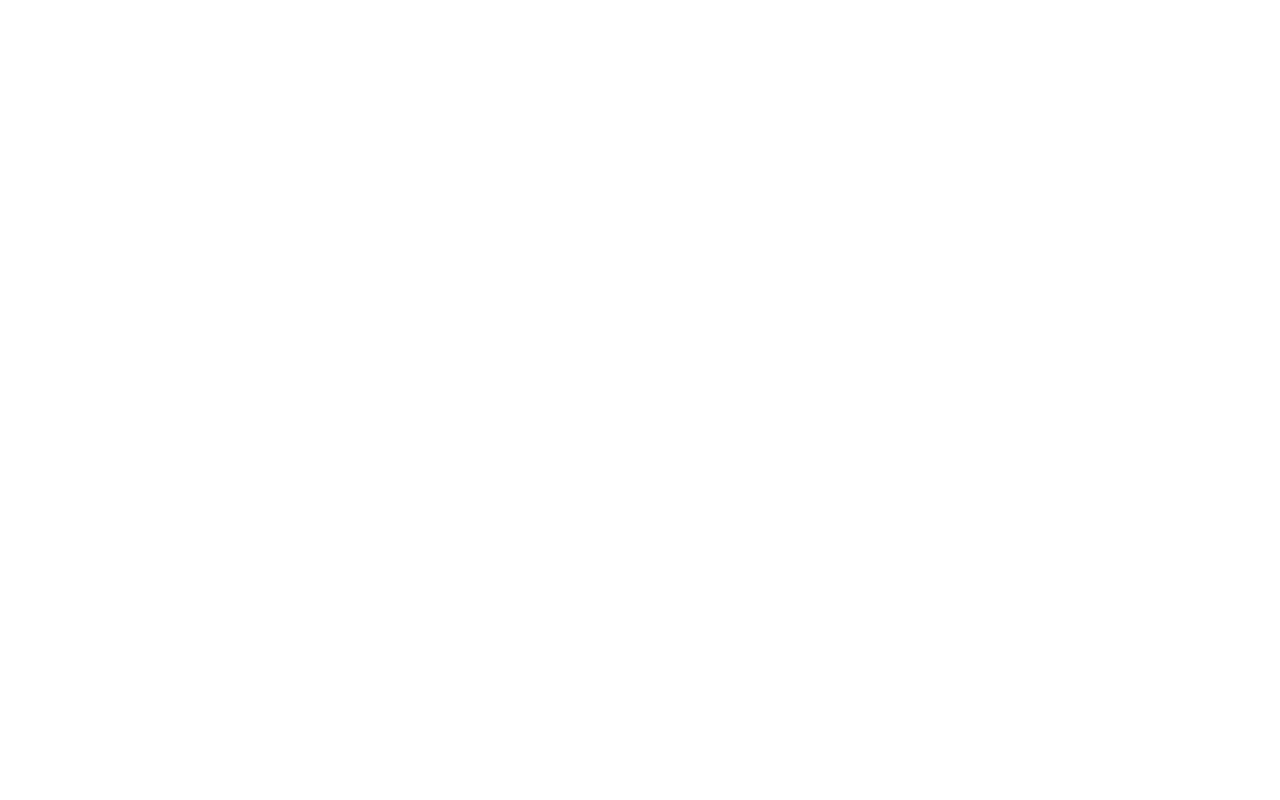
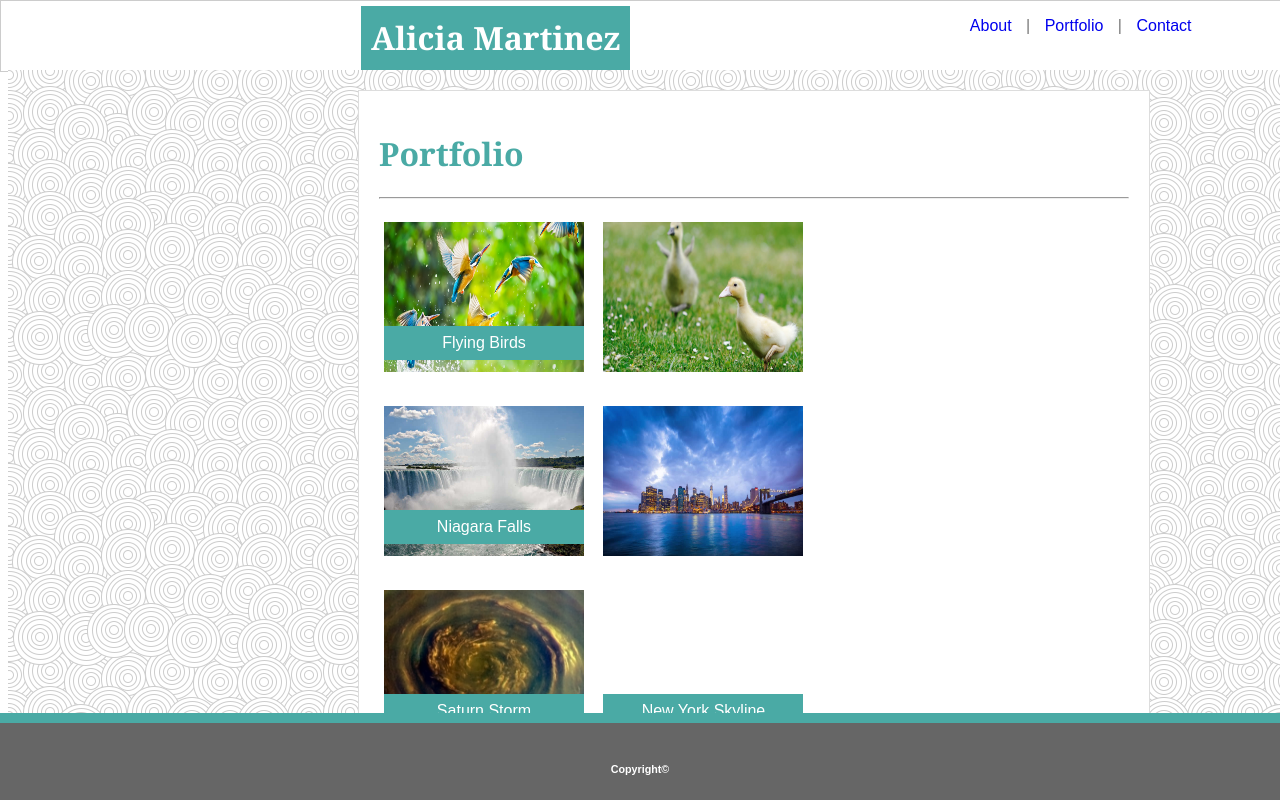
Before and after one commit to Mamava18/Basic-Portfolio, a plain HTML site: page portfolio.html in a window 1280 px wide. Drawn offline with Linux system fonts and the light colour scheme.

Commit message:
Completed HW

```diff
--- a/assets/css/style.css
+++ b/assets/css/style.css
@@ -1,62 +1,125 @@
-/*This is to style my index.html file*/
-*{
-    /*box-sizing: border-box;*/
-}
+/*This is to style my index.html file, contact.html and portfolio.html*/
 
 body{
-    width: 960px;
-    background-image: url(../images/squared_metal/squared_metal.png);
+    box-sizing: border-box;
+    font-family: Arial, Helvetica, sans-serif;
+    color: #777777;
 }
 
 header{
-    background-color: aliceblue;
-    width: 960px;
+    background-color: #ffffff;
     height: 70px;
+    border: 1px #cccccc solid;
+    position: fixed;
+    top: 0px;
+    left: 0px;
+    width: 100%;
 }
 
 .name{
-    margin-top: 0px;
-    margin-left: 0px;
+    color: white;
     background-color: #4aaaa5;
-    width: 300px;
     height: 50px;
     text-align: center;
     padding: 10px;
+    float: left;
+    margin: 5px 250px 0px 360px;
+}
+
+.navigation{
+    display: inline;
+    word-spacing: 10px;
+    text-align: center;
+}
+
+a{
+    text-decoration: none;
+}
+
+a:hover{
+    background-color: #20b2aa;
+}
+
+.wrapper{
+    background-image: url("../images/swirl_pattern/swirl_pattern.png");
+    height: 100%;
+    width: 100%;
+    position: fixed;
+    top: 70px;
+}
+
+.maincontent{
+    max-width: 750px;
+    height: auto;
+    border: #dddddd 1px solid;
+    background-color: #ffffff;
+    padding: 20px;
+    position: relative;
+    top: 20px;
+    margin-left: 350px;
+}
+
+h1{
+    color: #4aaaa5;
+    font-family: Georgia, 'Times New Roman', Times, serif;
 }
 
 footer{
-    margin-top: 15px;
-    border-top: 20px;
-    border-top: solid;
+    position:fixed;
+    left: 0px;
+    bottom: 0px;
+    width: 100%;
+    border-top: 10px #4aaaa5 solid;
     padding-top: 15px;
-    border-top-color: #4aaaa5;
     text-align: center;
     background-color: #666666;
     color: white;
-    letter-spacing: 1px;
 }
 
-img{
+.mypic{
     float: left;
     margin: 10px;
-    width: 400px;
+    width: 300px;
     height: 200px;
 }
 
-.box{
-    width: 100px;
-    height: 30px;
-    text-align: center;
+button{
+    background-color: #4aaaa5;
+    color: white;
+    position: absolute;
+    left: 20px;
+    bottom: 10px;
+    border: #44aaaa 1px solid;
+    padding: 5px 10px 5px 10px;
 }
 
-.about{
-    position: relative;
-    display: inline;
+.input{
+    width: 100%;
 }
 
-.Portfolio{
-    position:absolute;
+.image{
+    width: 200px;
+    height: 150px;
+    padding: 15px 10px 15px 5px;
 }
-.Contact{
+
+.gallery-set{
+    width: 66%;
+    position: relative;
+}
+
+.image-set{
+  position: relative;
+  display: inline;
+}
+
+.title-img{
+    color: white;
+    background-color: #4aaaa5;
+    text-align: center;
     position: absolute;
+    bottom: 30px;
+    left: 5px;
+    width: 200px;
+    padding: 8px 0px 8px 0px
 }
--- a/portfolio.html
+++ b/portfolio.html
@@ -0,0 +1,72 @@
+<!--This html code is to write a paragraph about myself-->
+<!DOCTYPE html>
+
+<html lang="en-us">
+
+<!--Metadata for program includes name of project and links to the css file(s)-->
+    <head>
+        <meta charset= "UTF-8">
+        <title>My first porfolio project About Me</title>
+        <link rel="stylesheet" href="assets/css/style.css">
+    </head>
+<!--Body holds the entire content of the web page, it will be separated into three child sections: Header, Container, Footer-->
+    <body>
+
+        <!--The header is the first container or block of the web page, this will be the same for all three pages. There are two elements (boxes) inside this header wrapper, the name container and the navigation container.-->
+        <header>
+            <!--Heading 1 with class name represents the first element of the header-->
+            <h1 class="name"><strong>Alicia Martinez</strong></h1>
+            <!--This div is for the navigation bar which is part of the header-->
+            <div class="navigation">
+                <!--This unordered list is to create the elements of the navigation bar-->
+                <ul>
+                    <li class="navigation about"><a href="index.html">About</a></li> |
+                    <li class="navigation portfolio"><a href="portfolio.html" target="_blank">Portfolio</a></li> |
+                    <li class="navigation contact"><a href="contact.html" target="_blank">Contact</a></li>
+                </ul>
+            </div>
+        </header>
+
+        <!--This div is the wrapper that contains the main content box, this wrapper extends to the complete height of the content section.-->
+        <div class="wrapper">
+            <!--The maincontent div is a container for the contents title, images and text-->
+            <div class="maincontent">
+                <h1><strong>Portfolio</strong></h1>
+                <hr>
+                <div class="gallery-set">
+                    <div class="image-set">
+                        <img class="image" src="assets/images/birds.jpg" alt="Flying Birds"/>
+                        <div class="title-img">Flying Birds</div>
+                    </div>
+
+                    <div class="image-set">
+                        <img class="image" src="assets/images/ducks.jpg" alt="Ducklings"/>
+                        <div class="title-img">Ducklings</div>
+                    </div>
+
+                    <div class="image-set">
+                        <img class="image" src="assets/images/niagara.jpg" alt="Niagara Falls"/>
+                        <div class="title-img">Niagara Falls</div>
+                    </div>
+
+                    <div class="image-set">
+                        <img class="image" src="assets/images/skyline.jpg" alt="Skyline"/>
+                        <div class="title-img">New York Skyline</div>
+                    </div>
+
+                    <div class="image-set">
+                        <img class="image" src="assets/images/maelstrom.jpg" alt="Saturn Storm"/>
+                        <div class="title-img">Saturn Storm</div>
+                    </div>
+
+                </div>
+            </div>
+        </div>
+
+        <!--This footer is shared by all three pages and is a sticky footer, which means will remain at the bottom of the page regardless of wether the page expands or shrinks.-->
+        <footer>
+            <h6 class="copy">Copyright&copy;</h6>
+        </footer>
+
+    </body>
+</html>
```
Also changed, not shown: contact.html (+64 -0 lines), index.html (+27 -16 lines), assets/images/birds.jpg (added), assets/images/ducks.jpg (added), assets/images/maelstrom.jpg (added), assets/images/niagara.jpg (added), assets/images/skyline.jpg (added), assets/images/swirl_pattern/readme.txt (added), assets/images/swirl_pattern/swirl_pattern.png (added).
